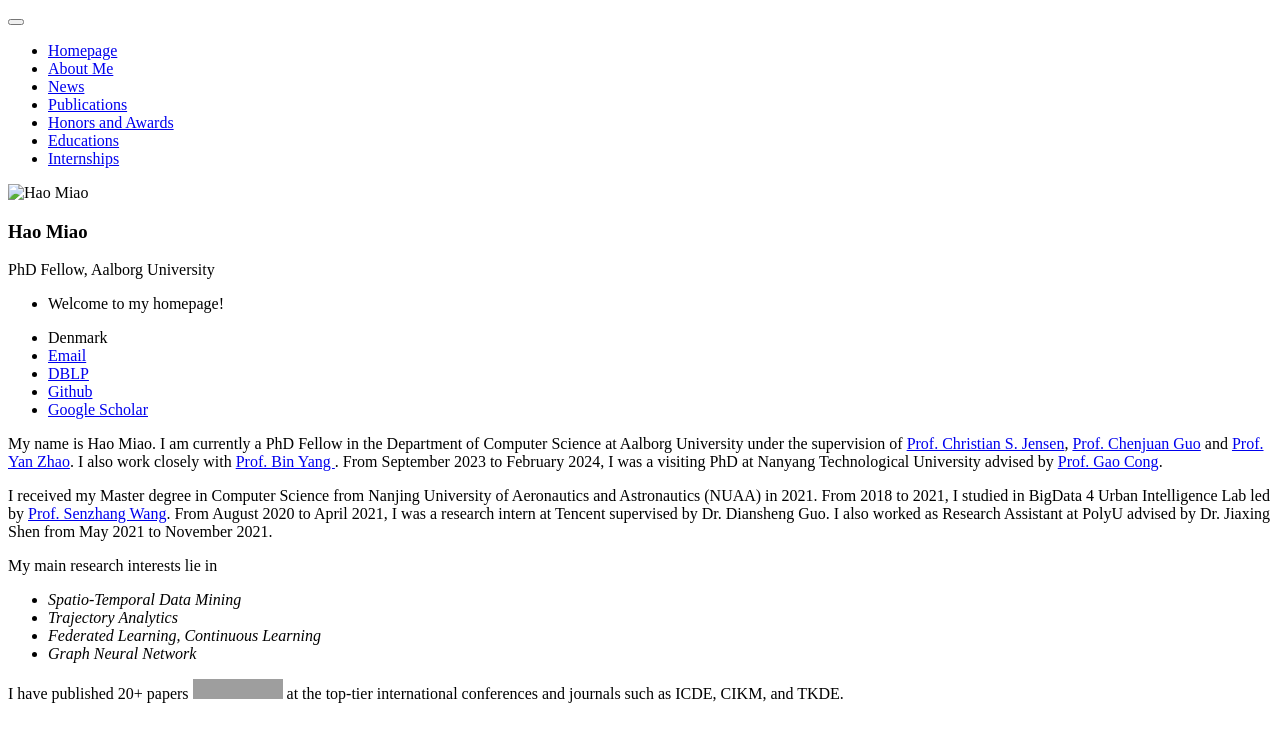
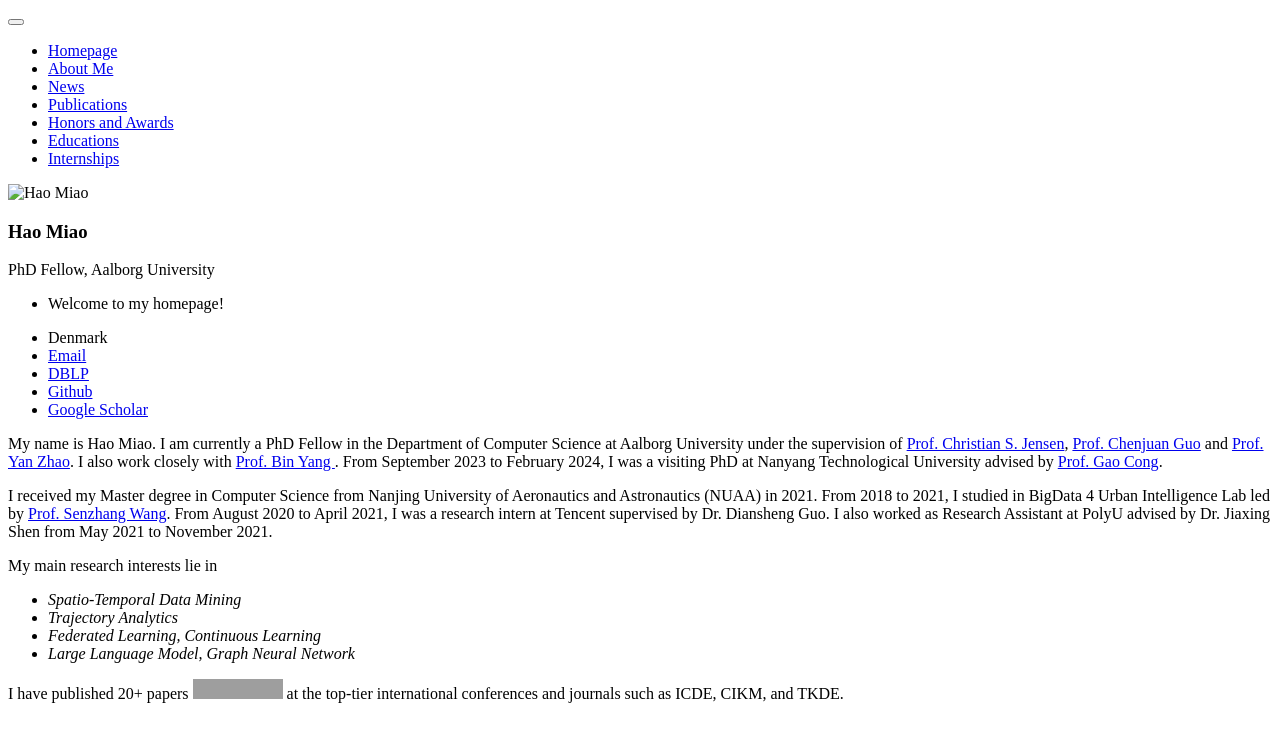
Before and after one commit to MiaoHaoSunny/MiaoHaoSunny.github.io, a Jekyll site: the page built from _pages/includes/intro.md, in a window 1280 px wide. Shown: the top 742 px of the page. Built offline with Jekyll 4.4.1, drawn with Linux system fonts in a browser that asks for light colours; our own code applies the rules of GitHub Pages for plain Markdown files; grey boxes are pictures that could not be loaded.

Commit message:
Update intro.md

```diff
--- a/_pages/includes/intro.md
+++ b/_pages/includes/intro.md
@@ -6,6 +6,6 @@ My main research interests lie in
 - _Spatio-Temporal Data Mining_
 - _Trajectory Analytics_
 - _Federated Learning, Continuous Learning_
-- _Graph Neural Network_
+- _Large Language Model, Graph Neural Network_
 
 I have published 20+ papers <a href='https://scholar.google.com/citations?user=eRouT0MAAAAJ'><img src="https://img.shields.io/endpoint?logo=Google%20Scholar&url=https%3A%2F%2Fcdn.jsdelivr.net%2Fgh%2FRayeRen%2Fmiaohaosunny.github.io@google-scholar-stats%2Fgs_data_shieldsio.json&labelColor=f6f6f6&color=9cf&style=flat&label=citations"></a> at the top-tier international conferences and journals such as ICDE, CIKM, and TKDE.
```
